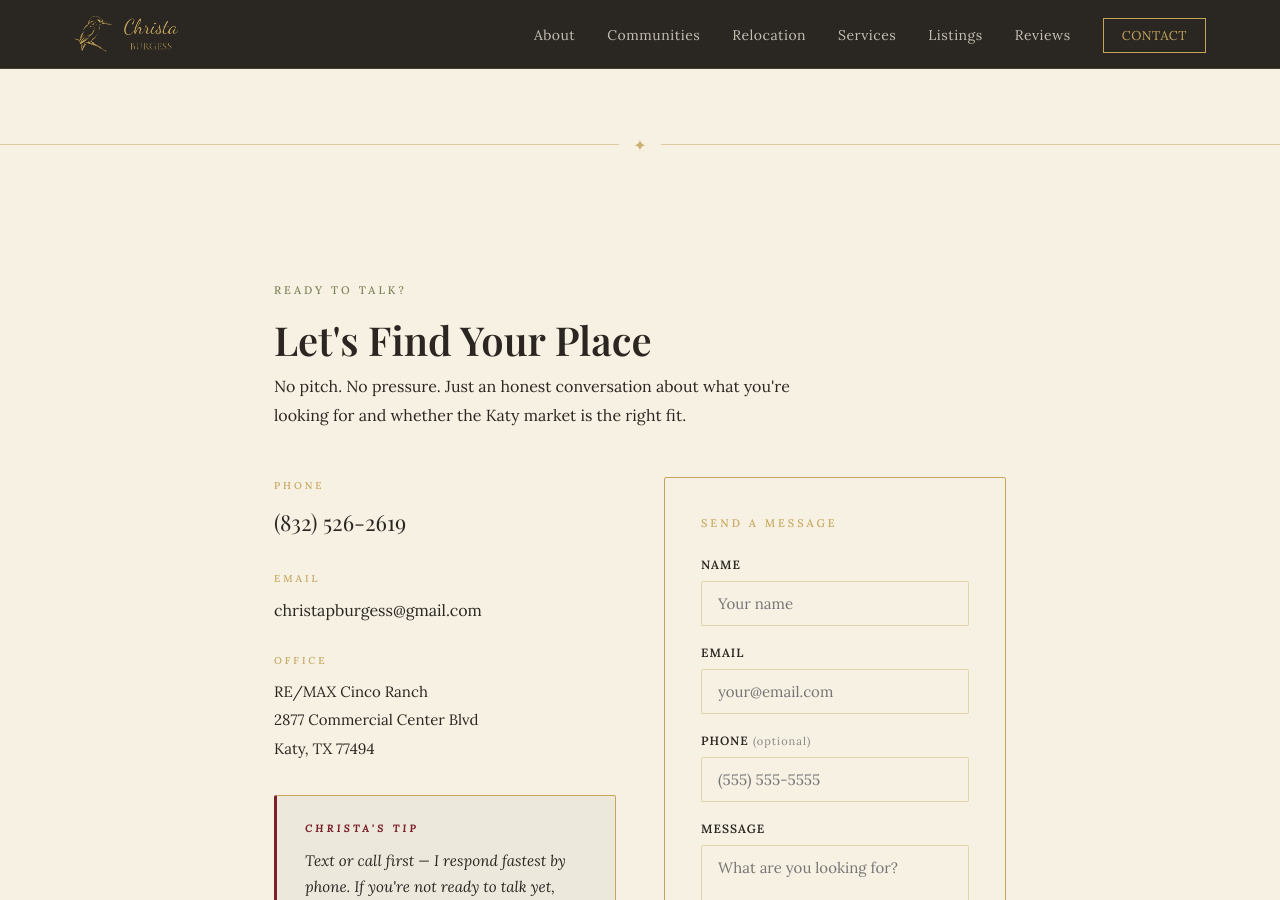
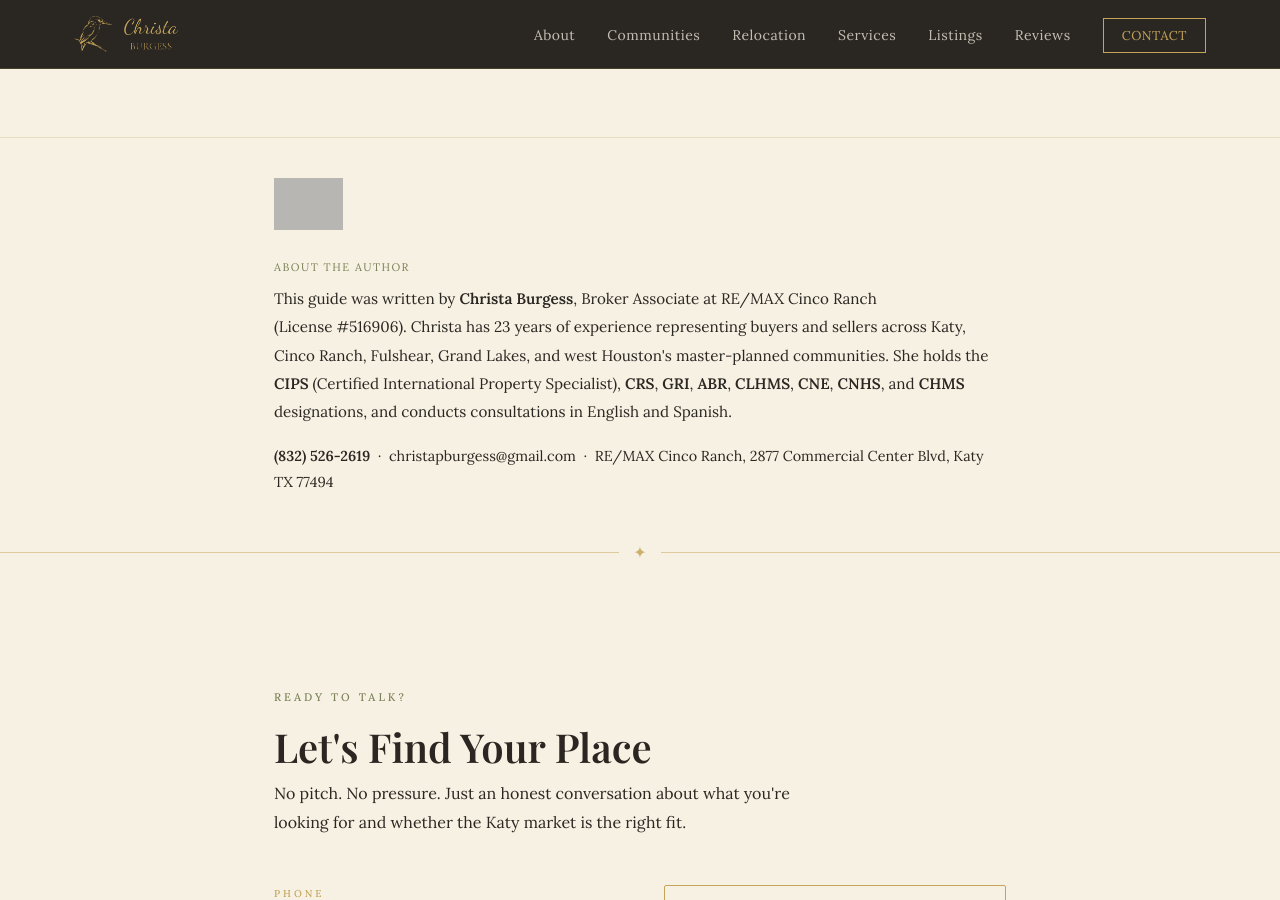
Before and after one commit to TravisBHolden/christaburgess-site, a Jekyll site: the page built from kingfisher.html, in a window 1280 px wide and 900 px high, scrolled down 2547 px. Built offline with Jekyll 4.4.1, drawn with Linux system fonts in a browser that asks for light colours; some web fonts are replaced; grey boxes are pictures that could not be loaded.

Commit message:
GEO optimization: schema markup + expert attribution
- _includes/expert-bio.html: reusable Christa credentials block
  (name, title, license, 23yr experience, all 8 designations, bilingual)
- default.html: site-wide RealEstateAgent + LocalBusiness JSON-LD schema
  (areaServed, hasCredential, knowsLanguage, sameAs, @id anchor)
- qa-domestic.html: FAQPage JSON-LD (8 Q&As) + expert bio
- qa-international.html: FAQPage JSON-LD (8 Q&As) + expert bio
- relocation/index.html: expert bio
- kingfisher.html: expert bio

```diff
--- /dev/null
+++ b/_includes/expert-bio.html
@@ -0,0 +1,18 @@
+<div class="expert-bio" style="border-top:1px solid rgba(196,165,90,0.25); margin-top:48px; padding-top:36px;">
+  <div class="container" style="max-width:780px; display:flex; gap:28px; align-items:flex-start; flex-wrap:wrap;">
+    <img src="/assets/img/kingfisher-gold.png" alt="Christa Burgess emblem" style="height:52px; width:auto; opacity:0.7; flex-shrink:0; margin-top:4px;">
+    <div>
+      <p style="font-family:var(--font-body); font-size:11px; letter-spacing:1.5px; text-transform:uppercase; color:var(--olive); margin-bottom:8px;">About the Author</p>
+      <p style="font-family:var(--font-body); font-size:0.95rem; line-height:1.85; color:var(--ink);">
+        This guide was written by <strong>Christa Burgess</strong>, Broker Associate at RE/MAX Cinco Ranch (License&nbsp;#516906). Christa has 23 years of experience representing buyers and sellers across Katy, Cinco Ranch, Fulshear, Grand Lakes, and west Houston's master-planned communities. She holds the <strong>CIPS</strong> (Certified International Property Specialist), <strong>CRS</strong>, <strong>GRI</strong>, <strong>ABR</strong>, <strong>CLHMS</strong>, <strong>CNE</strong>, <strong>CNHS</strong>, and <strong>CHMS</strong> designations, and conducts consultations in English and Spanish.
+      </p>
+      <p style="font-family:var(--font-body); font-size:0.9rem; margin-top:10px; color:var(--charcoal);">
+        <a href="tel:8325262619" style="color:var(--ink); text-decoration:none; font-weight:600;">(832) 526-2619</a>
+        &nbsp;·&nbsp;
+        <a href="mailto:christapburgess@gmail.com" style="color:var(--ink); text-decoration:none;">christapburgess@gmail.com</a>
+        &nbsp;·&nbsp;
+        RE/MAX Cinco Ranch, 2877 Commercial Center Blvd, Katy TX 77494
+      </p>
+    </div>
+  </div>
+</div>
--- a/_layouts/default.html
+++ b/_layouts/default.html
@@ -16,6 +16,48 @@
     function gtag(){dataLayer.push(arguments);}
     gtag('js', new Date());
     gtag('config', 'G-7Q0Q18VKCG');
+  </script>
+  <!-- GEO: RealEstateAgent + LocalBusiness structured data -->
+  <script type="application/ld+json">
+  {
+    "@context": "https://schema.org",
+    "@graph": [
+      {
+        "@type": ["RealEstateAgent", "LocalBusiness"],
+        "@id": "https://christaburgess.com/#agent",
+        "name": "Christa Burgess",
+        "jobTitle": "Broker Associate",
+        "url": "https://christaburgess.com",
+        "telephone": "+18325262619",
+        "email": "christapburgess@gmail.com",
+        "image": "https://christaburgess.com/assets/img/kingfisher-gold.png",
+        "hasCredential": ["CIPS","CRS","GRI","ABR","CLHMS","CNE","CNHS","CHMS"],
+        "knowsLanguage": ["en", "es"],
+        "description": "Christa Burgess is a Broker Associate with RE/MAX Cinco Ranch serving the Katy, Cinco Ranch, Fulshear, and greater west Houston real estate market for 23 years. She holds the CIPS, CRS, GRI, ABR, CLHMS, CNE, CNHS, and CHMS designations and is bilingual in English and Spanish.",
+        "areaServed": [
+          {"@type": "City", "name": "Katy", "addressRegion": "TX"},
+          {"@type": "City", "name": "Fulshear", "addressRegion": "TX"},
+          {"@type": "Place", "name": "Cinco Ranch"},
+          {"@type": "Place", "name": "Cross Creek Ranch"},
+          {"@type": "Place", "name": "Grand Lakes"}
+        ],
+        "address": {
+          "@type": "PostalAddress",
+          "streetAddress": "2877 Commercial Center Blvd",
+          "addressLocality": "Katy",
+          "addressRegion": "TX",
+          "postalCode": "77494",
+          "addressCountry": "US"
+        },
+        "sameAs": [
+          "https://www.facebook.com/christaburgessremax/",
+          "https://www.linkedin.com/in/christaburgess/",
+          "https://www.har.com/christaburgess",
+          "https://www.instagram.com/christapburgess/"
+        ]
+      }
+    ]
+  }
   </script>
 </head>
 <body>
--- a/kingfisher.html
+++ b/kingfisher.html
@@ -86,6 +86,8 @@
   </div>
 </section>
 
+{% include expert-bio.html %}
+
 <div class="field-divider"><span>✦</span></div>
 
 <!-- ============================================================
```
